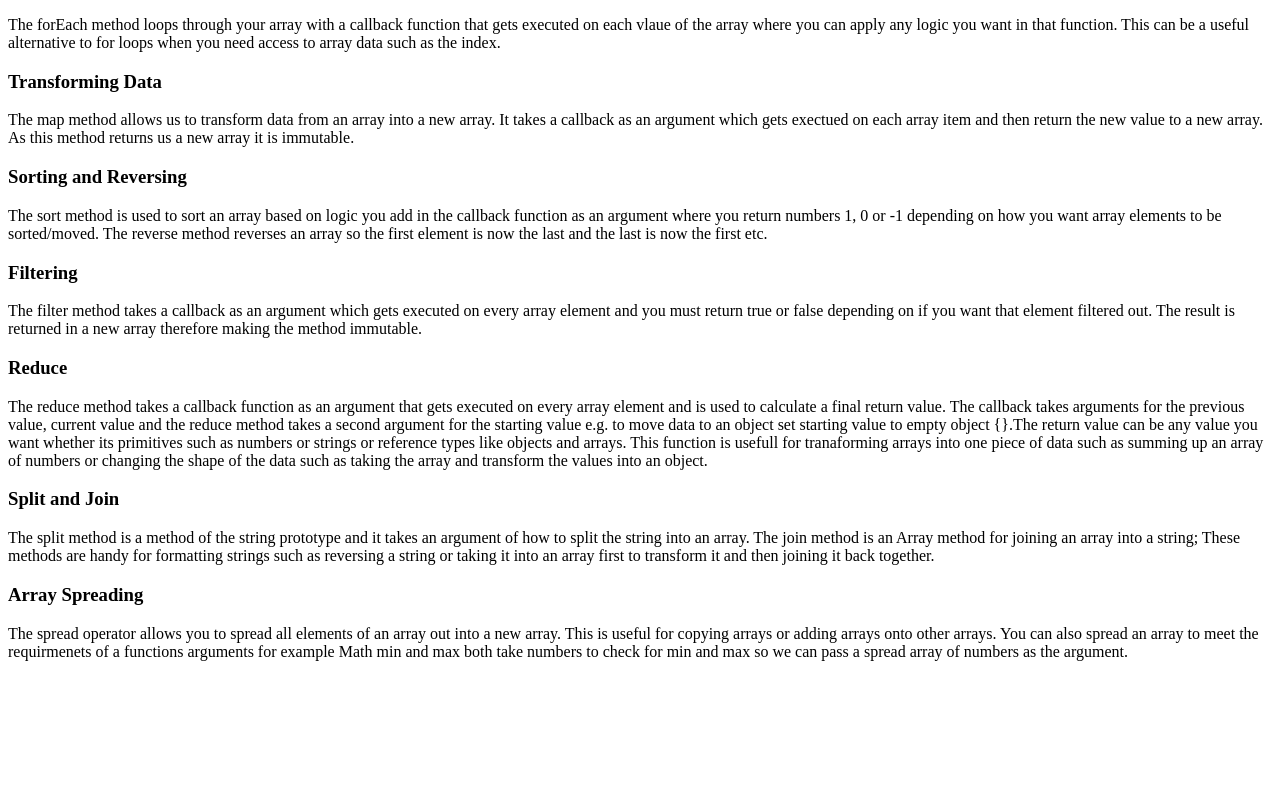
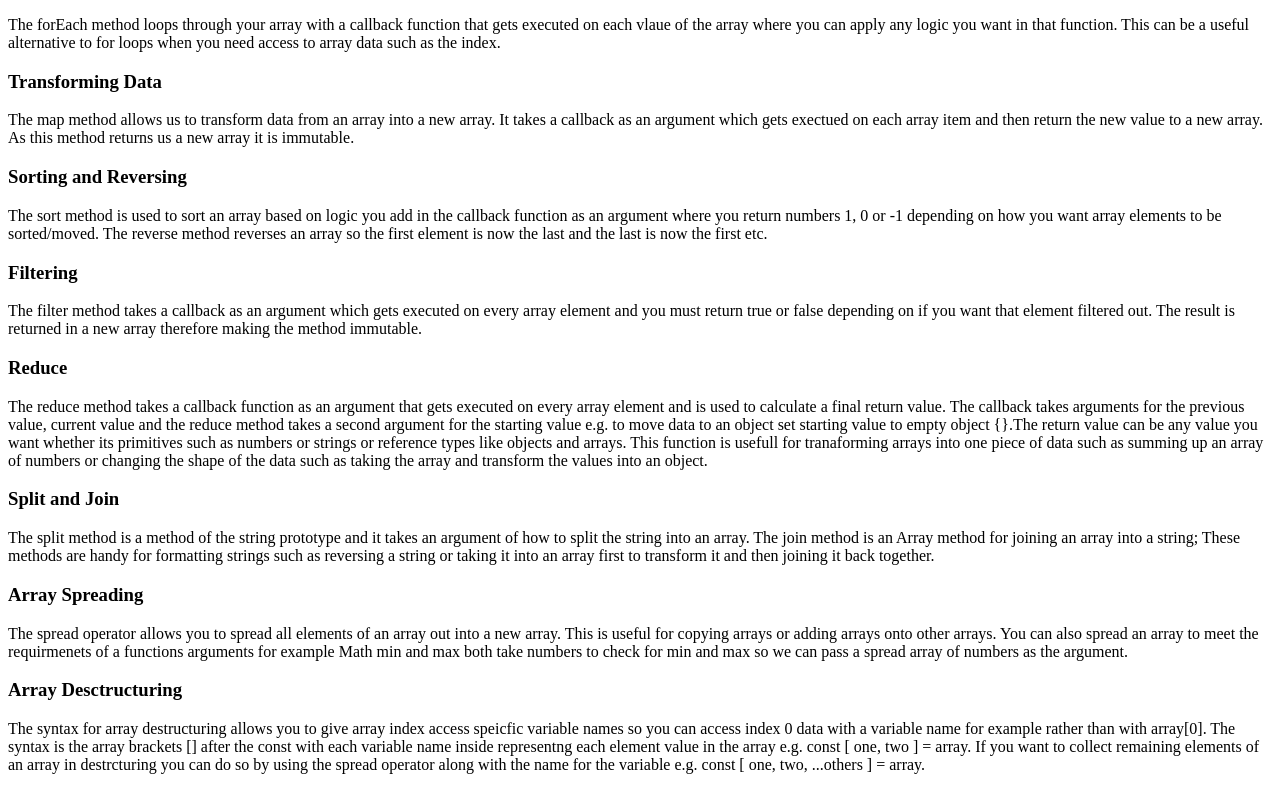
Before and after one commit to Adam-Harte/arrays-and-iterables, a plain HTML site: page index.html in a window 1280 px wide. Shown: the part 768-1558 px from the top of the page. Before the commit the page ends 1445 px from the top, so only its background shows below. Drawn offline with Linux system fonts and the light colour scheme.

Commit message:
array destructuring added

```diff
--- a/app.js
+++ b/app.js
@@ -111,3 +111,12 @@ console.log(names);
 console.log(copiedNames);
 console.log(Math.min(...numbers));
 console.log(Math.max(...numbers));
+
+//array destructuring
+const [first, second, third] = names;
+console.log(first);
+console.log(second);
+console.log(third);
+
+const [nameOne, nameTwo, ...otherNames] = names;
+console.log(otherNames);
--- a/index.html
+++ b/index.html
@@ -126,5 +126,16 @@
       check for min and max so we can pass a spread array of numbers as the
       argument.
     </p>
+    <h3>Array Desctructuring</h3>
+    <p>
+      The syntax for array destructuring allows you to give array index access
+      speicfic variable names so you can access index 0 data with a variable
+      name for example rather than with array[0]. The syntax is the array
+      brackets [] after the const with each variable name inside representng
+      each element value in the array e.g. const [ one, two ] = array. If you
+      want to collect remaining elements of an array in destrcturing you can do
+      so by using the spread operator along with the name for the variable e.g.
+      const [ one, two, ...others ] = array.
+    </p>
   </body>
 </html>
```
